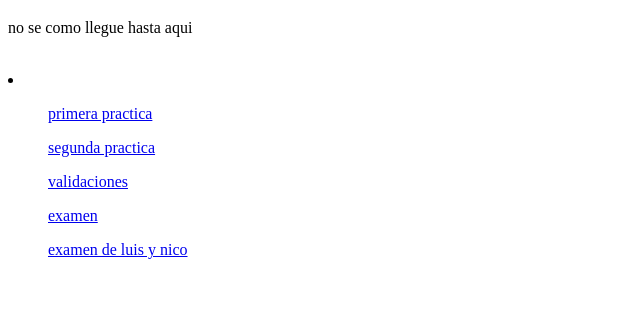
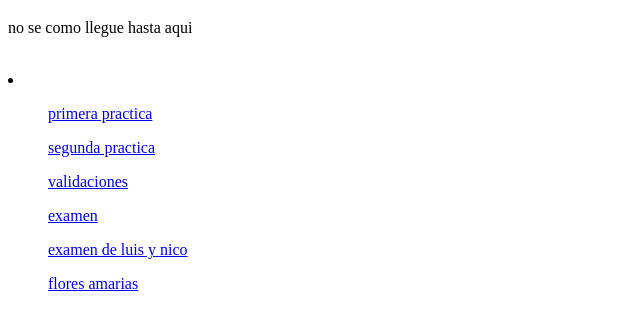
Before and after one commit to ameblood/8SIS1A2024_Hernandez_Lopez_Nicolas_Dise-oWeb, a plain HTML site: page index.html in a window 1280 px wide. Shown: the part 61-388 px from the top of the page, without its empty margins (0-640 px from the left). Drawn offline with Linux system fonts and the light colour scheme.

Commit message:
agragar al index

```diff
--- a/index.html
+++ b/index.html
@@ -16,6 +16,7 @@
         <ol> <a href="./04Validaciones/Index.html">validaciones</a></ol>
         <ol> <a href="./examen/index.html">examen</a></ol>
         <ol> <a href="./Examen2_Parcial/index.html">examen de luis y nico</a></ol>
+        <ol> <a href="./Flores_NilverTI/index.html">flores amarias</a></ol>
 
     </li>
 </div>
```
